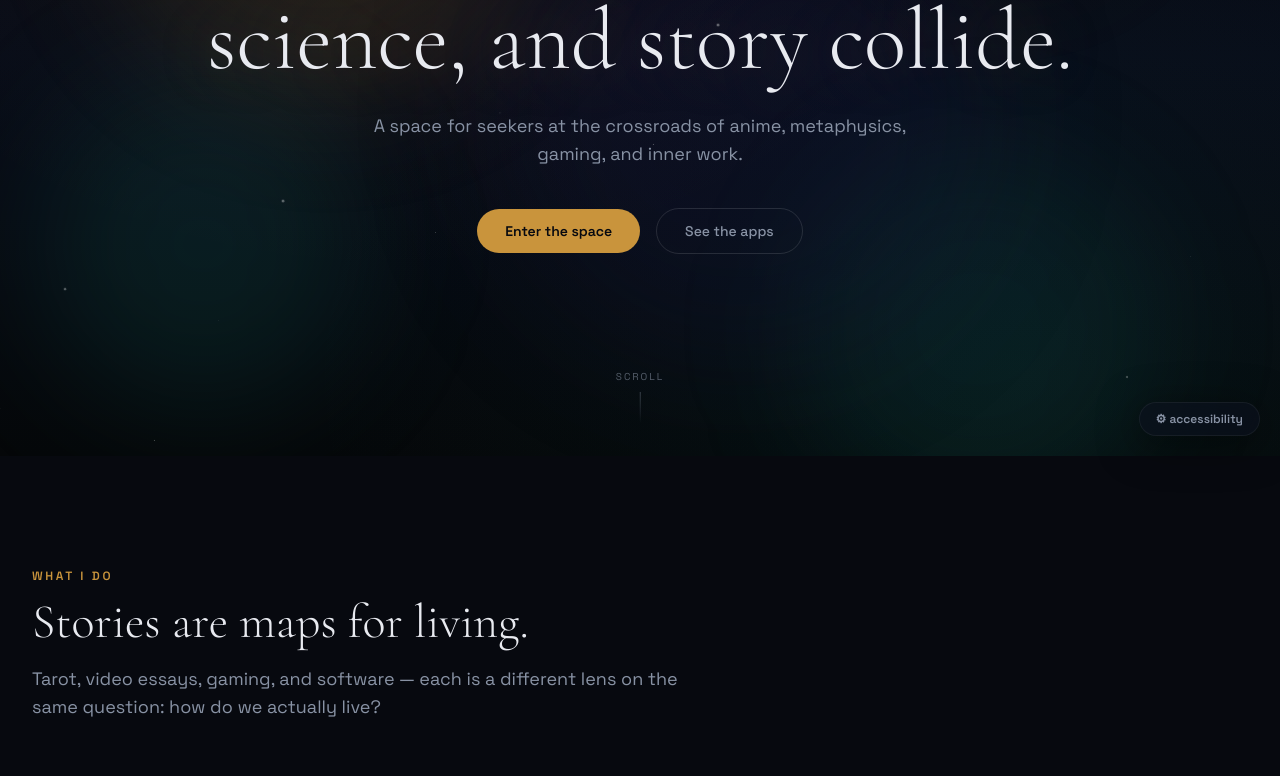
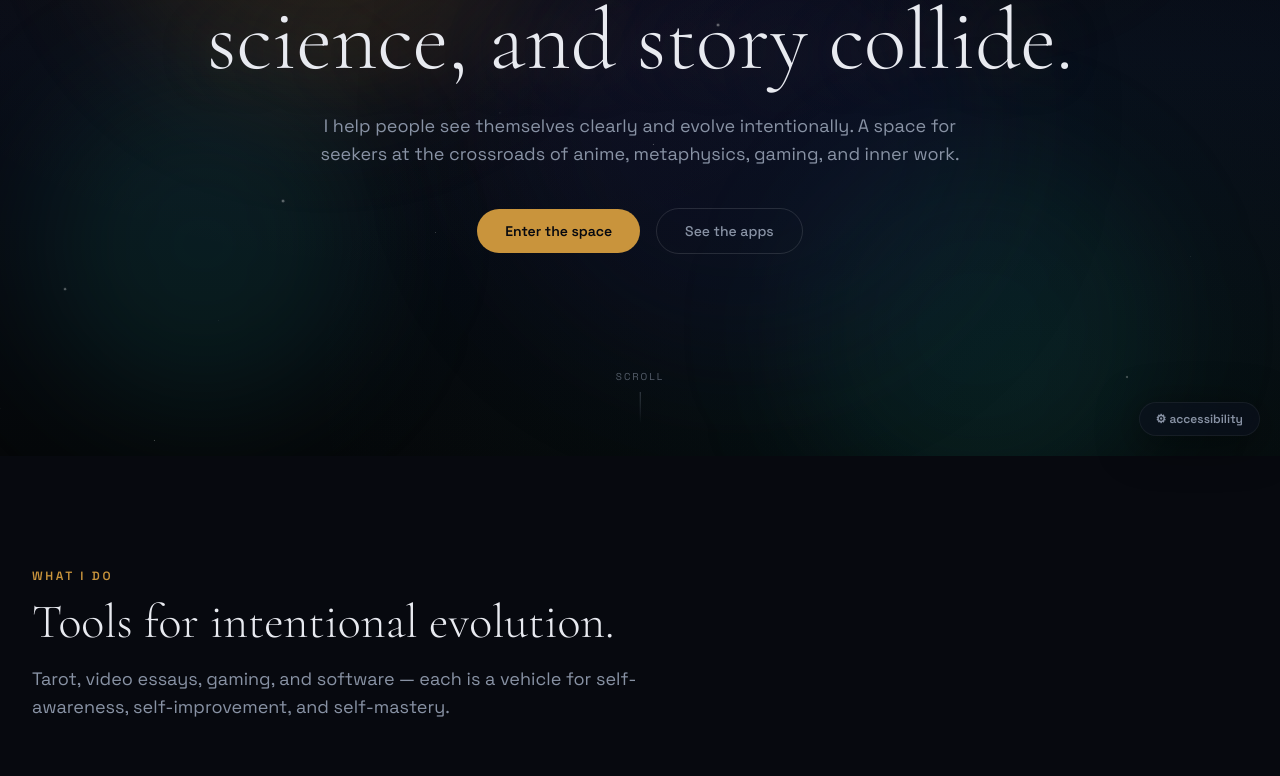
Before and after one commit to astrayama/screenseiji, a Next.js app: page / in a window 1280 px wide. Shown: the part 344-1120 px from the top of the page. Built offline with nearby package versions, Linux system fonts and the light colour scheme.

Commit message:
refactor: update section messaging to emphasize intentional evolution and self-mastery

```diff
--- a/components/sections/Hero.tsx
+++ b/components/sections/Hero.tsx
@@ -61,9 +61,9 @@ export default function Hero() {
         {/* Subtitle */}
         <motion.p
           variants={item}
-          className="mx-auto mt-6 max-w-xl text-base leading-7 text-muted sm:text-lg"
+          className="mx-auto mt-6 max-w-2xl text-base leading-7 text-muted sm:text-lg"
         >
-          A space for seekers at the crossroads of anime, metaphysics, gaming, and inner work.
+          I help people see themselves clearly and evolve intentionally. A space for seekers at the crossroads of anime, metaphysics, gaming, and inner work.
         </motion.p>
 
         {/* CTAs */}
--- a/components/sections/Philosophy.tsx
+++ b/components/sections/Philosophy.tsx
@@ -93,6 +93,9 @@ export default function Philosophy() {
                 "Screen Sage lives at the crossroads where a tarot card, a character arc, and a physics equation all say the same thing."
               </p>
             </div>
+            <p className="mt-6 text-sm leading-7 text-muted">
+              Ultimately, this space is dedicated to the practices of <strong>self-awareness</strong>, <strong>self-improvement</strong>, and <strong>self-mastery</strong>. By converting ancient philosophy, modern psychology, and pop-culture stories into interactive tools and media, I help people see themselves clearly and evolve intentionally.
+            </p>
             <p className="mt-8 text-xs font-semibold uppercase tracking-[0.2em] text-muted/50">
               Evolved from Omniversal Seeker · <em>Seeker's Soliloquy</em>
             </p>
--- a/components/sections/WhatIDo.tsx
+++ b/components/sections/WhatIDo.tsx
@@ -50,8 +50,8 @@ export default function WhatIDo() {
       <div className="mx-auto max-w-7xl px-5 sm:px-8">
         <SectionHeading
           eyebrow="What I Do"
-          title="Stories are maps for living."
-          description="Tarot, video essays, gaming, and software — each is a different lens on the same question: how do we actually live?"
+          title="Tools for intentional evolution."
+          description="Tarot, video essays, gaming, and software — each is a vehicle for self-awareness, self-improvement, and self-mastery."
         />
 
         <div className="mt-14 grid gap-5 sm:grid-cols-2 lg:grid-cols-4">
```
